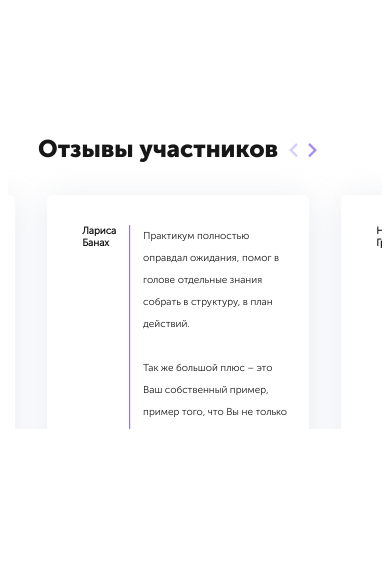
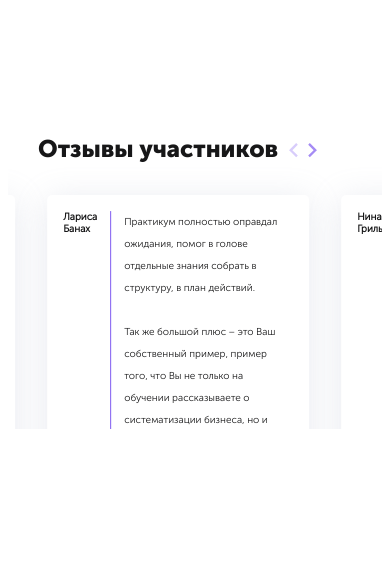
Before and after one commit to morevo/javascript-with-splide, a website: page index.html in a window 390 px wide. Drawn offline with nearby package versions, Linux system fonts and the light colour scheme.

Commit message:
Finally result 1.0v

```diff
--- a/scss/style.scss
+++ b/scss/style.scss
@@ -293,6 +293,13 @@ h6 {
   }
 
   .splide__item {
+
+    .splide__item__inner {
+      padding-left: 1rem;
+      padding-top: 1rem;
+      padding-bottom: 1rem;
+    }
+
     .splide__item__title .splide__item__text::before {
       margin: 0 0.8rem;
     }
@@ -300,6 +307,7 @@ h6 {
     .splide__item__inner .splide__item__name h3 {
       font-size: 10px;
     }
+
   }
 
 
```
Also changed, not shown: styles/style.css, 1 other file.
